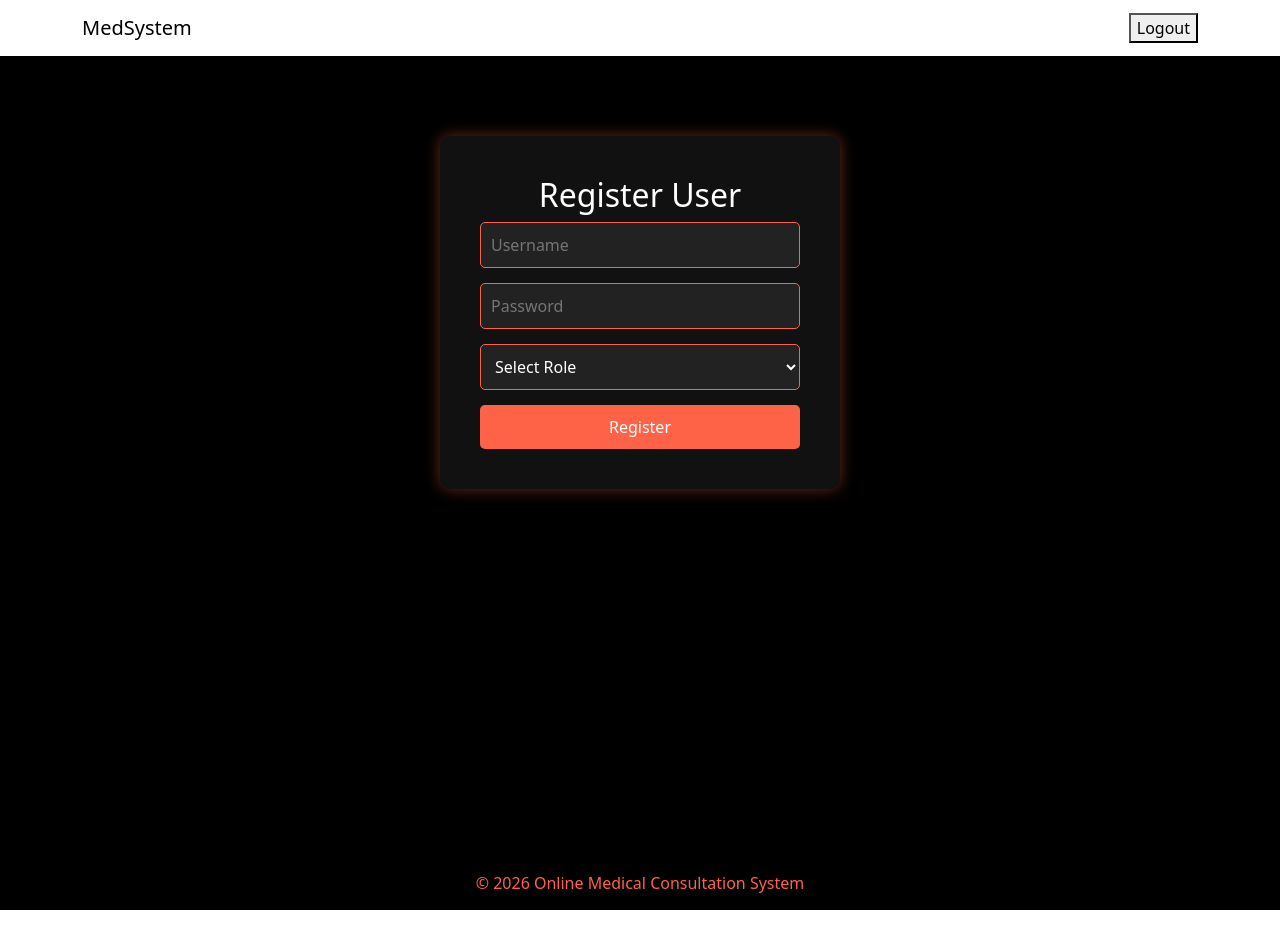
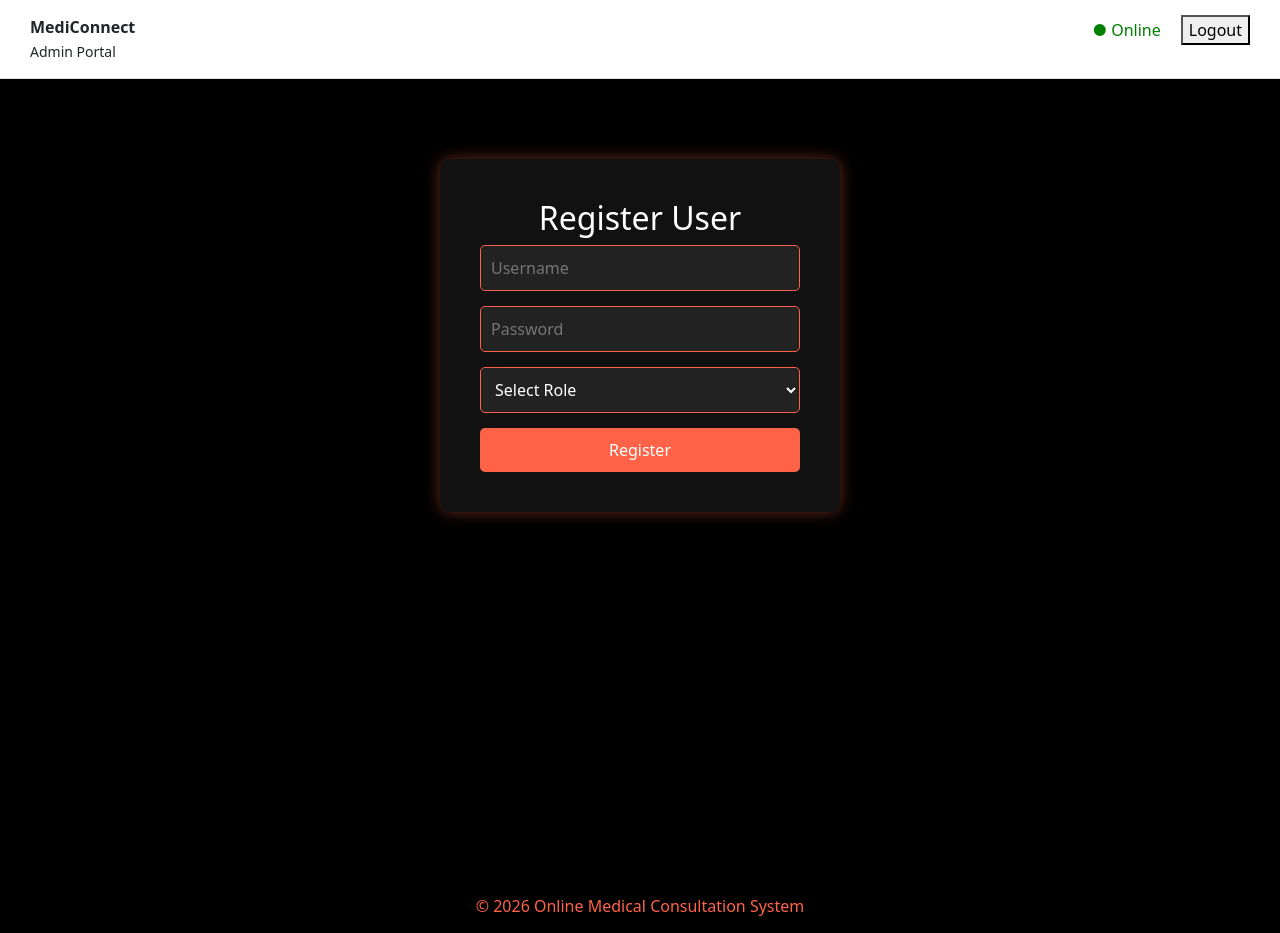
Before and after one commit to Hemakusuluri/online-medical-system, a React app: page /manage-users in a window 1280 px wide. Before the commit the page ends 910 px from the top, so only its background shows below. Built offline with nearby package versions, Linux system fonts and the light colour scheme; the HTML template or start-up script is replaced by a standard one.

Commit message:
Update Navbar component structure and styles
Refactored Navbar component layout and styles.

```diff
--- a/src/components/Navbar.jsx
+++ b/src/components/Navbar.jsx
@@ -1,24 +1,22 @@
-import { Link, useNavigate } from "react-router-dom";
+function Navbar() {
+  return (
+    <div style={{
+      display: "flex",
+      justifyContent: "space-between",
+      padding: "15px 30px",
+      background: "#fff",
+      borderBottom: "1px solid #ddd"
+    }}>
+      <div>
+        <strong>MediConnect</strong><br />
+        <small>Admin Portal</small>
+      </div>
 
-function Navbar() {
-  const navigate = useNavigate();
-
-  const handleLogout = () => {
-    navigate("/");
-  };
-
-  return (
-    <nav className="navbar navbar-expand-lg">
-      <div className="container">
-        <Link className="navbar-brand" to="/">
-          MedSystem
-        </Link>
-
-        <button className="logout-btn" onClick={handleLogout}>
-          Logout
-        </button>
+      <div>
+        <span style={{ marginRight: "20px", color: "green" }}>● Online</span>
+        <button>Logout</button>
       </div>
-    </nav>
+    </div>
   );
 }
 
```
